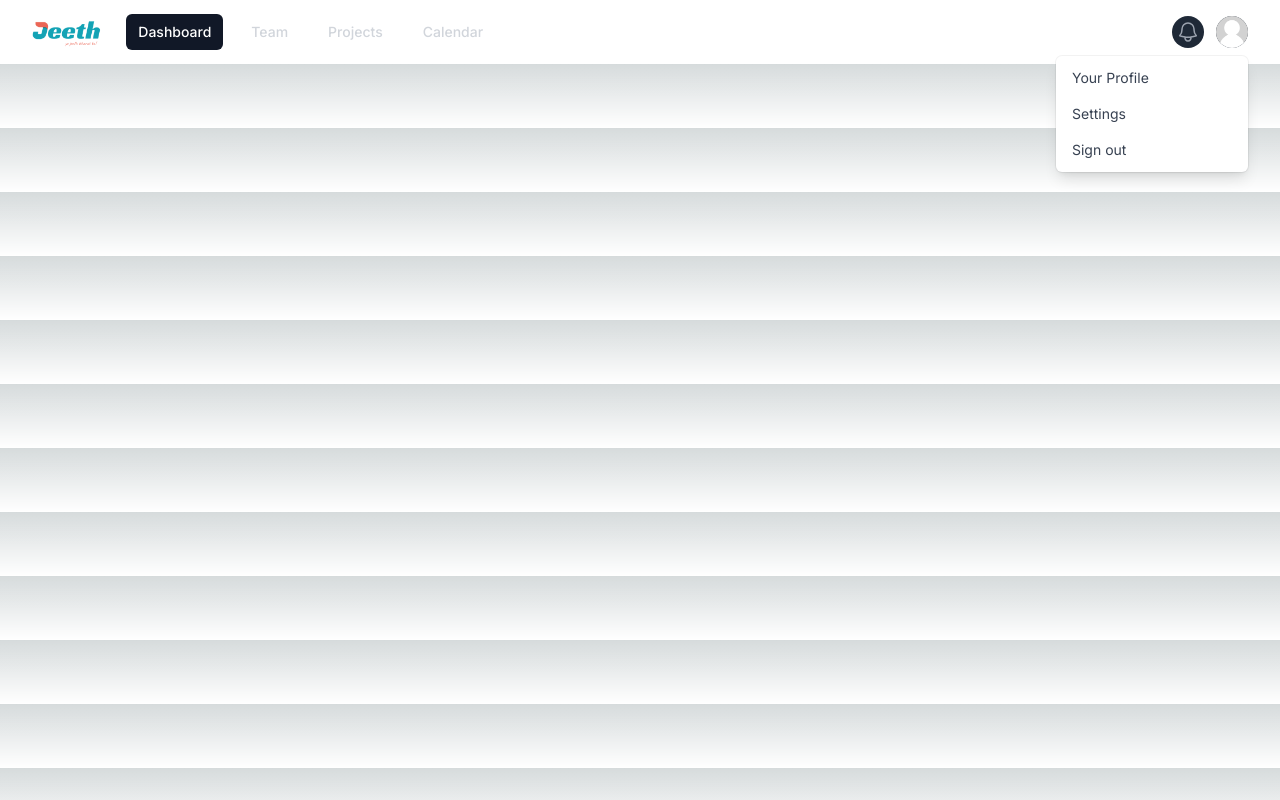
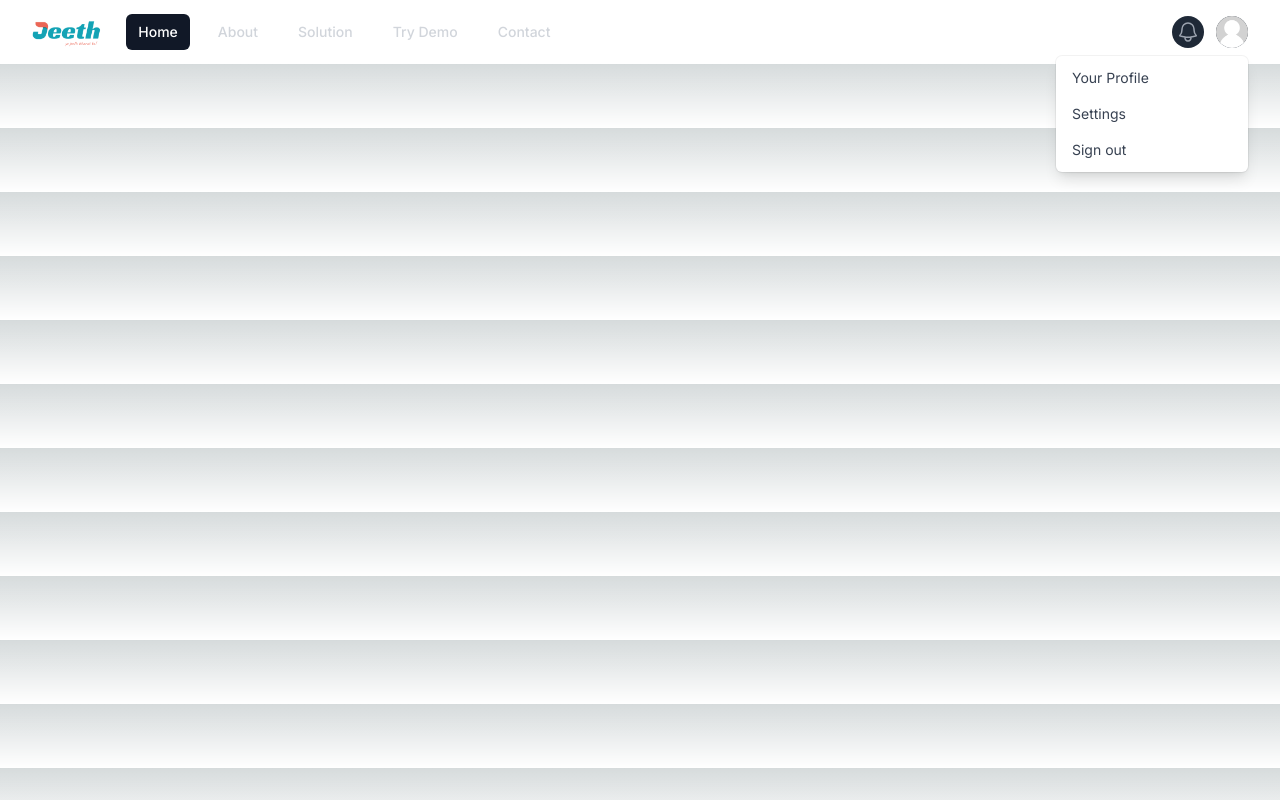
Before and after one commit to buildby/Jeethlandingpage, a Next.js app: page / in a window 1280 px wide. Built offline with nearby package versions, Linux system fonts and the light colour scheme.

Commit message:
update links

```diff
--- a/src/app/page.tsx
+++ b/src/app/page.tsx
@@ -22,10 +22,11 @@ export default function Home() {
               </div>
               <div className="hidden sm:ml-6 sm:block">
                 <div className="flex space-x-4">
-                  <a href="#" className="bg-gray-900 text-white rounded-md px-3 py-2 text-sm font-medium" aria-current="page">Dashboard</a>
-                  <a href="#" className="text-gray-300 hover:bg-gray-700 hover:text-white rounded-md px-3 py-2 text-sm font-medium">Team</a>
-                  <a href="#" className="text-gray-300 hover:bg-gray-700 hover:text-white rounded-md px-3 py-2 text-sm font-medium">Projects</a>
-                  <a href="#" className="text-gray-300 hover:bg-gray-700 hover:text-white rounded-md px-3 py-2 text-sm font-medium">Calendar</a>
+                  <a href="#" className="bg-gray-900 text-white rounded-md px-3 py-2 text-sm font-medium" aria-current="page">Home</a>
+                  <a href="#" className="text-gray-300 hover:bg-gray-700 hover:text-white rounded-md px-3 py-2 text-sm font-medium">About</a>
+                  <a href="#" className="text-gray-300 hover:bg-gray-700 hover:text-white rounded-md px-3 py-2 text-sm font-medium">Solution</a>
+                  <a href="#" className="text-gray-300 hover:bg-gray-700 hover:text-white rounded-md px-3 py-2 text-sm font-medium">Try Demo</a>
+                  <a href="#" className="text-gray-300 hover:bg-gray-700 hover:text-white rounded-md px-3 py-2 text-sm font-medium">Contact</a>
                 </div>
               </div>
             </div>
```
